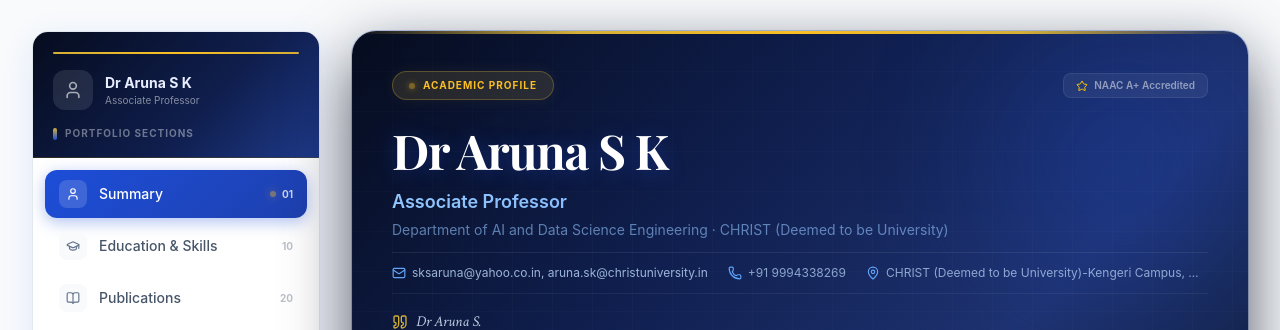
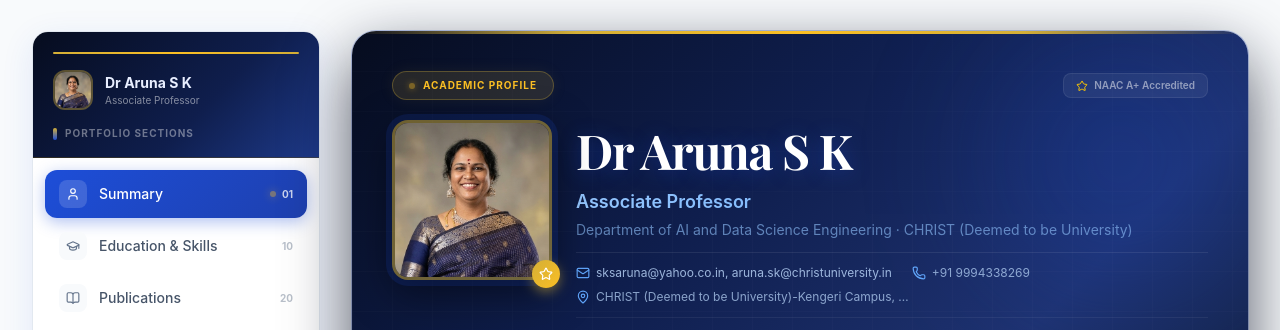
Before and after one commit to alan61503/ScholarCV, a Next.js app: page / in a window 1280 px wide. Shown: the part 121-451 px from the top of the page. Built offline with nearby package versions, Linux system fonts and the light colour scheme; no server answers; the database is empty; a web font is replaced by a local one.

Commit message:
Add profile picture to public assets and link in faculty profile

```diff
--- a/data/mockFaculty.ts
+++ b/data/mockFaculty.ts
@@ -2559,7 +2559,7 @@ export const mockFacultyProfiles: FacultyProfile[] = [
     "name": "Dr Aruna S K",
     "biography": "Dr Aruna S.K. is an Associate Professor in the Department of AI and Data Science Engineering at CHRIST (Deemed to be University), Bengaluru. She is a distinguished researcher, academician, and innovation mentor specializing in Information and Communication Engineering. Alongside her teaching duties, she serves as an impactful catalyst for institutional growth and student entrepreneurship",
     "linkedInUrl": "https://www.linkedin.com/in/aruna-s-k-8b121a34/",
-    "avatarUrl": "",
+    "avatarUrl": "/Profile_Picture.png",
     "googleScholarUrl": "https://scholar.google.com/citations?user=MD0YkOEAAAAJ&hl=en",
     "phone": " +91 9994338269",
     "title": "Associate Professor",
```
Also changed, not shown: public/Profile_Picture.png (added).
